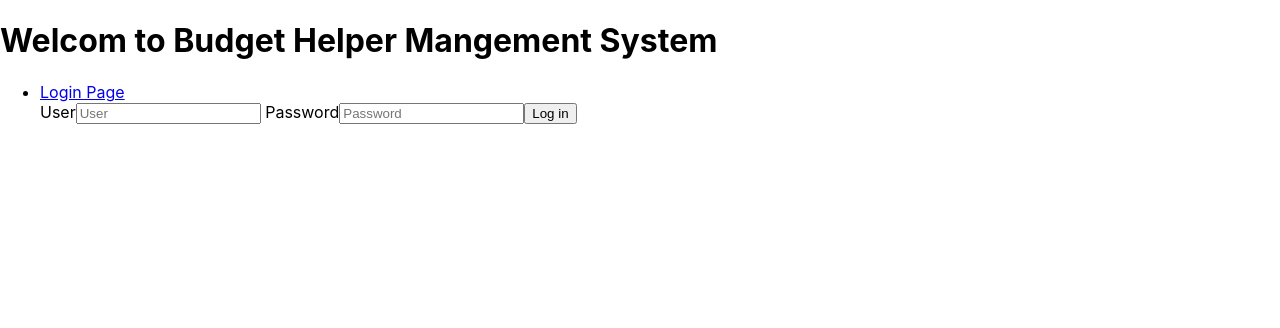
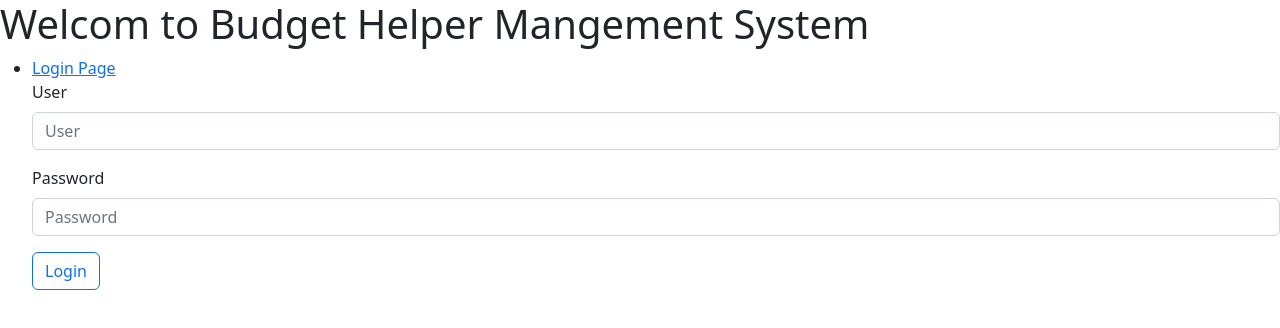
Before and after one commit to GKD890/BudgetHelper-Management, a React (Create React App) app: page /login in a window 1280 px wide. Shown: the top 328 px of the page. Built offline with nearby package versions, Linux system fonts and the light colour scheme.

Commit message:
import react-bootstrap

```diff
--- a/package.json
+++ b/package.json
@@ -11,7 +11,9 @@
     "@types/react": "^18.0.0",
     "@types/react-dom": "^18.0.0",
     "axios": "^1.1.3",
+    "bootstrap": "^5.2.2",
     "react": "^18.2.0",
+    "react-bootstrap": "^2.6.0",
     "react-dom": "^18.2.0",
     "react-router-dom": "^6.4.3",
     "react-scripts": "5.0.1",
--- a/src/components/input.tsx
+++ b/src/components/input.tsx
@@ -1,4 +1,5 @@
 import React, {useState } from 'react';
+import { Form } from 'react-bootstrap';
 
 type InputProps = {
     className?: string;
@@ -12,7 +13,7 @@ export const ReactInput = (props:InputProps) => {
 
     const handleValue = (e: React.ChangeEvent<HTMLInputElement>): void => {setValue(e.target.value)}
     return(
-    <input className={props.className}
+    <Form.Control className={props.className}
         placeholder={props.placeholder}
         type={props.type}
         value = {value}
--- a/src/components/login/login.tsx
+++ b/src/components/login/login.tsx
@@ -1,28 +1,44 @@
-import React, { ReactElement } from 'react';
+import React, { ReactElement, useState } from 'react';
 import { ReactInput } from '../input';
+import Button from 'react-bootstrap/Button';
+import Form from 'react-bootstrap/Form';
 
 
 type LoginProps = {
     userLabel: string;
     passwdLabel: string;
+    className?: string;
 }
 export default function LoginTab(props:LoginProps):ReactElement {
+    const [click, setClick] = useState("unclick");
+
     const submitHandler = (e:React.FormEvent) =>{
         e.preventDefault();
+        setClick('Clicked')
         console.log("loged in");
     }
     return(
-        <div>
-            <form onSubmit={submitHandler}>
-                <label> {props.userLabel}
+        <Form onSubmit={submitHandler}>
+            <Form.Group className='mb-3' >
+            {/* <Form.Group className={props.className} > */}
+                <Form.Label > {props.userLabel} </Form.Label>
                     <ReactInput placeholder='User' type='text' / >
-                </label>
+            </Form.Group>
 
-                <label> {props.passwdLabel}
+            <Form.Group className='mb-3' >
+            {/* <Form.Group className={props.className} > */}
+                <Form.Label > {props.passwdLabel} </Form.Label>
                     <ReactInput placeholder='Password' type='password' / >
-                </label>
-                <button type='submit'>Log in</button>
-            </form>
-        </div>
+
+            </Form.Group>
+
+            <Form.Group>
+            <Button variant="outline-primary" type="submit">
+                Login
+            </Button>
+
+            </Form.Group>
+        </Form>
     )
+
 }
--- a/src/components/table.tsx
+++ b/src/components/table.tsx
@@ -1,10 +1,9 @@
 import React, { ReactElement } from 'react';
-import { JsxElement } from 'typescript';
+import Table from 'react-bootstrap/Table';
 
 type tableProps = {
     heading: Array<any>;
     data: Array<any>;
-    childer?: JsxElement | JsxElement[];
 }
 // TODO: replace to bootstrap
 function dynamic(data:Array<any>) { //data =[ [name,id,borrow,lend] ,[...] ]
@@ -15,10 +14,10 @@ function dynamic(data:Array<any>) { //data =[ [name,id,borrow,lend] ,[...] ]
    return test
 };
 
-export const Table = (props:tableProps):ReactElement => {
+export const ReactTable = (props:tableProps):ReactElement => {
 
     return(
-        <table>
+        <Table striped bordered hover>
             <thead>
                 <tr>
                     {props.heading.map((d,idx) => {return <th> {d}</th>})}
@@ -28,6 +27,6 @@ export const Table = (props:tableProps):ReactElement => {
             <tbody>
                 { props.data.map((d,idx) => {return <tr> {dynamic(d) } </tr> }) }
             </tbody>
-        </table>
+        </Table>
     )
 }
--- a/src/components/views/memberView.tsx
+++ b/src/components/views/memberView.tsx
@@ -1,6 +1,6 @@
 import React, { ReactElement, useEffect, useState } from 'react';
 import { getMembers } from '../../apis/axios';
-import { Table } from '../table';
+import { ReactTable } from '../table';
 
 const memberHeading = ['Member','Id',"Borrow","Lend"];
 
@@ -20,6 +20,6 @@ export const MemberView = ():ReactElement => {
     },[]);
 
     return(
-        <Table heading ={memberHeading} data={table}  ></Table>
+        <ReactTable heading ={memberHeading} data={table}  />
     )
 }
--- a/src/index.tsx
+++ b/src/index.tsx
@@ -5,6 +5,8 @@ import './index.css';
 import reportWebVitals from './reportWebVitals';
 import { router } from './routers/MainRouter';
 import { RouterProvider } from "react-router-dom";
+
+import 'bootstrap/dist/css/bootstrap.min.css';
 
 const root = ReactDOM.createRoot(
   document.getElementById('root') as HTMLElement
--- a/src/pages/LoginPage.tsx
+++ b/src/pages/LoginPage.tsx
@@ -3,7 +3,7 @@ import LoginTab from "../components/login/login";
 export const LoginPage = ():React.ReactElement => {
 
         return (
-          <LoginTab userLabel='User' passwdLabel='Password' />
+          <LoginTab userLabel='User' passwdLabel='Password' className="mb-3" />
         );
 
 }
--- a/src/pages/MemberPage.tsx
+++ b/src/pages/MemberPage.tsx
@@ -1,9 +1,6 @@
 import React from 'react';
-import { Table } from '../components/table';
 import { MemberView } from '../components/views/memberView';
 
-const heading = ["name","id"]
-const data = ['bfkp','di','sdf','sdjf']
 
 export const MemberPage = ():React.ReactElement => {
 
--- /dev/null
+++ b/src/scss/custom.scss
@@ -0,0 +1,10 @@
+@import "node_modules/bootstrap/scss/bootstrap";
+
+@import "node_modules/bootstrap/scss/functions";
+@import "node_modules/bootstrap/scss/variables";
+@import "node_modules/bootstrap/scss/mixins";
+@import "node_modules/bootstrap/scss/reboot";
+@import "node_modules/bootstrap/scss/type";
+@import "node_modules/bootstrap/scss/images";
+@import "node_modules/bootstrap/scss/code";
+@import "node_modules/bootstrap/scss/grid";
```
Also changed, not shown: 2 other files (tests, documents, lock files or other folders).
